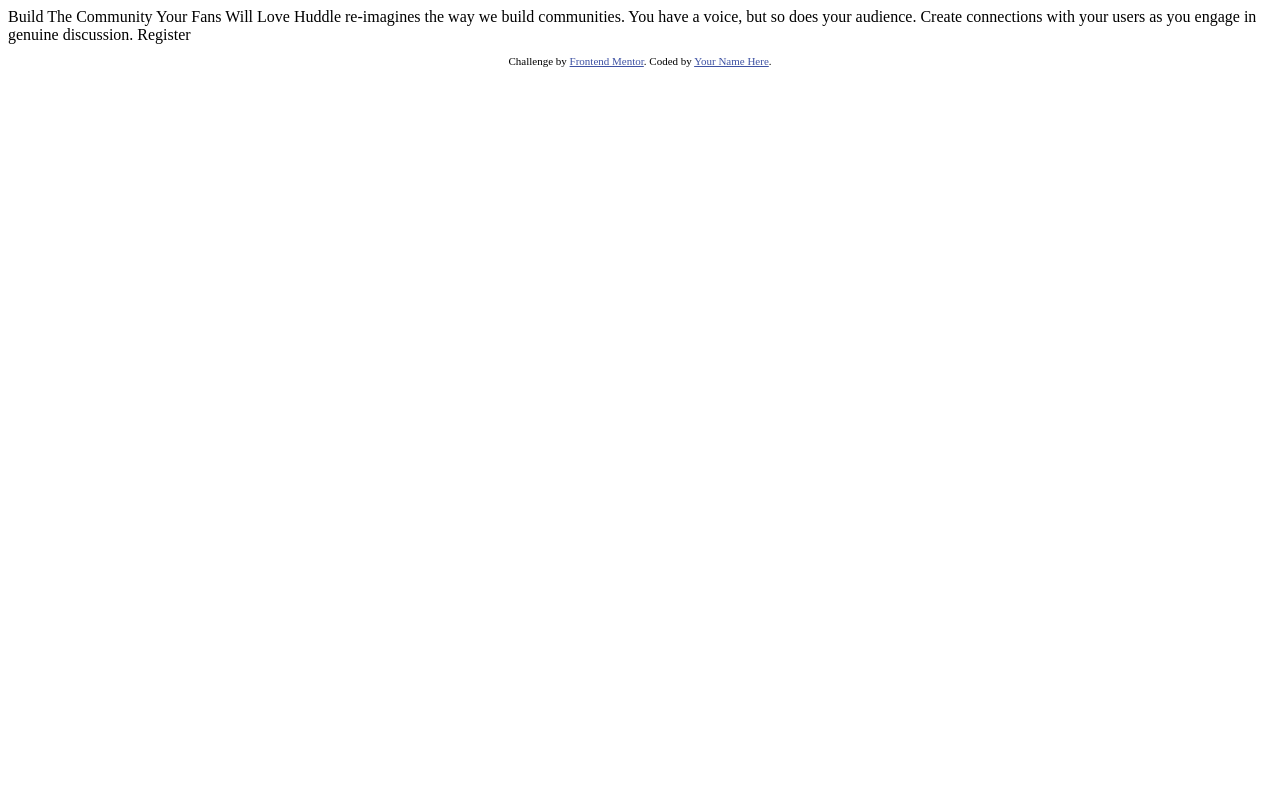
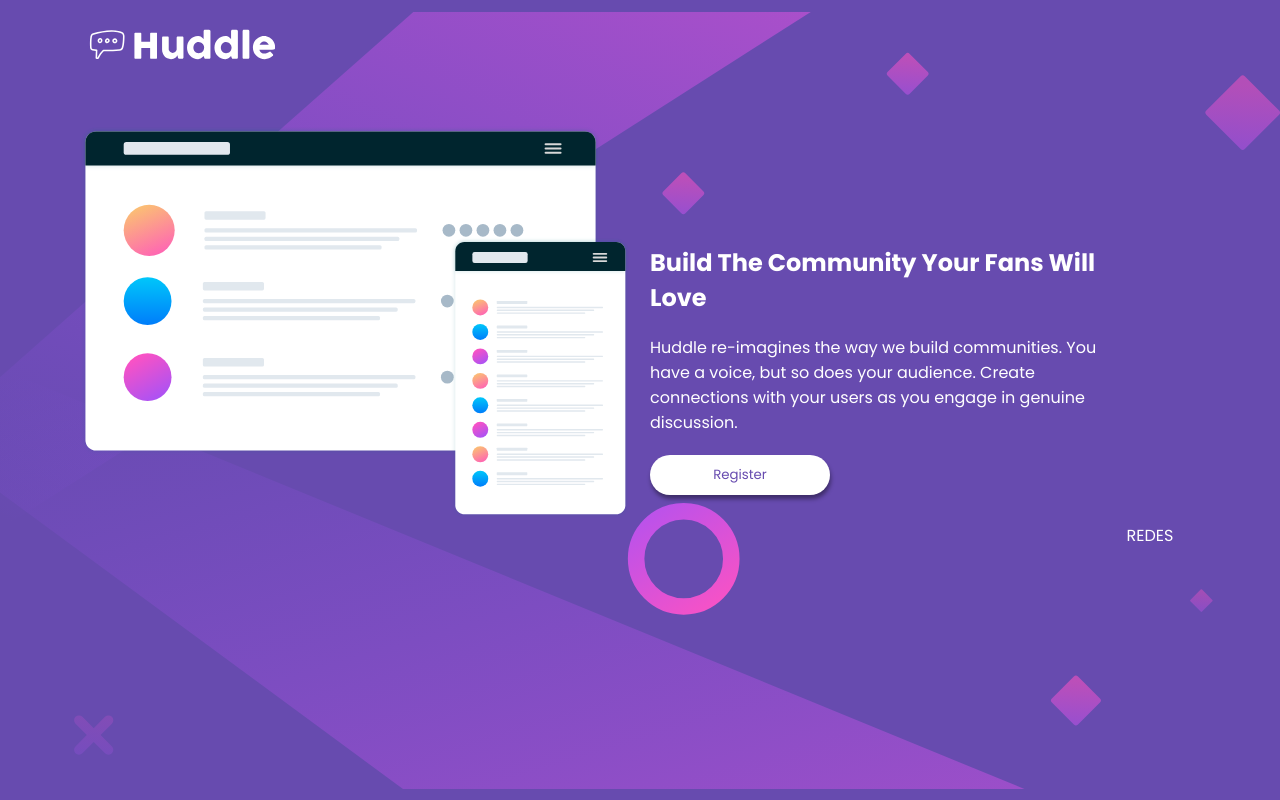
Before and after one commit to Rafael15gv/huddle-landing-page-with-single-introductory-section-master, a plain HTML site: page index.html in a window 1280 px wide. Drawn offline with Linux system fonts and the light colour scheme.

Commit message:
feat CSS se realiza layout para movile y desktop

```diff
--- a/index.html
+++ b/index.html
@@ -3,31 +3,35 @@
 <head>
   <meta charset="UTF-8">
   <meta name="viewport" content="width=device-width, initial-scale=1.0"> <!-- displays site properly based on user's device -->
+  <title>Huddle landing page with single introductory section</title>
 
   <link rel="icon" type="image/png" sizes="32x32" href="./images/favicon-32x32.png">
+  <link rel="stylesheet" href="style.css">
+  <link rel="preconnect" href="https://fonts.googleapis.com">
+  <link rel="preconnect" href="https://fonts.gstatic.com" crossorigin>
+  <link href="https://fonts.googleapis.com/css2?family=Open+Sans:ital,wght@0,300..800;1,300..800&family=Poppins:ital,wght@0,100;0,200;0,300;0,400;0,500;0,600;0,700;0,800;0,900;1,100;1,200;1,300;1,400;1,500;1,600;1,700;1,800;1,900&display=swap" rel="stylesheet">
 
-  <title>Frontend Mentor | Huddle landing page with single introductory section</title>
-
-  <!-- Feel free to remove these styles or customise in your own stylesheet 👍 -->
-  <style>
-    .attribution { font-size: 11px; text-align: center; }
-    .attribution a { color: hsl(228, 45%, 44%); }
-  </style>
 </head>
 <body>
+  <main class="container">
+    <section class="img">
+      <img class="img__logo" src="/images/logo.svg" alt="logo">
+      <!-- <div class="img__img"></div> -->
+      <img class="img__img" src="/images/illustration-mockups.svg" alt="pagina">
+    </section>
 
-  Build The Community Your Fans Will Love
+    <section class="content">
 
-  Huddle re-imagines the way we build communities. You have a voice, but so does your audience.
-  Create connections with your users as you engage in genuine discussion.
-
-  Register
-
-  <footer>
-    <p class="attribution">
-      Challenge by <a href="https://www.frontendmentor.io?ref=challenge" target="_blank">Frontend Mentor</a>.
-      Coded by <a href="#">Your Name Here</a>.
-    </p>
-  </footer>
+      <h1 class="content__titulo">Build The Community Your Fans Will Love</h1>
+      <p  class="content__parrafo">
+        Huddle re-imagines the way we build communities. You have a voice, but so does your audience.
+        Create connections with your users as you engage in genuine discussion.
+      </p>
+      <button class="content__btn" type="button">Register</button>
+      <div class="content__redes">
+        <p>REDES</p>
+      </div>
+    </section>
+  </main>
 </body>
 </html>
--- /dev/null
+++ b/style.css
@@ -0,0 +1,139 @@
+:root {
+  /* ## Color */
+
+/* ### Primary */
+
+--Violet: hsl(257, 40%, 49%);
+--Soft-Magenta: hsl(300, 69%, 71%);
+  color: white;
+  font-family: "Poppins", sans-serif;
+}
+
+
+* {
+  margin: 0px;
+  padding: 0px;
+  box-sizing: border-box;
+}
+
+body {
+  background-color: var(--Violet);
+  display: flex;
+  justify-content: center;
+  align-items: center;
+  height: 100dvh;
+  background-image: url(/images/bg-mobile.svg);
+  background-size:  contain;
+  background-position: center;
+  background-repeat: no-repeat;
+}
+
+
+
+
+.container {
+
+  /* background-color: gray; */
+  width: 350px;
+  display: flex;
+  flex-direction: column;
+  gap: 20px;
+  padding: 20px;
+}
+
+.img {
+  /* background-color: blue; */
+  margin-bottom: 30px;
+}
+.img__logo {
+  width: 100px;
+  /* background-color: aquamarine; */
+  margin-bottom: 50px;
+
+}
+
+.img__img {
+
+  /* background-color: yellowgreen; */
+  width: 100%;
+}
+
+
+.content {
+  /* background-color: green; */
+  display: flex;
+  justify-content: center;
+  align-items: center;
+  flex-direction: column;
+  gap: 20px;
+}
+.content__titulo, .content__parrafo {
+  text-align: center;
+}
+/* .content__parrafo {
+  text-align: center;
+} */
+.content__btn {
+  background-color: white;
+  width: 180px;
+  height: 40px;
+  border: none;
+  border-radius: 20px;
+  box-shadow: 1px 4px  4px rgba(0, 0, 0, .4);
+  color: var(--Violet);
+  font-family: "Poppins", sans-serif;
+  transition: transform .3s ease-in-out;
+}
+
+.content__btn:hover {
+  cursor: pointer;
+  background-color: var(--Soft-Magenta);
+  transform: scale(1.1);
+}
+
+.content__redes {
+  /* background-color: rebeccapurple; */
+  width: 100px;
+  height: 40px;
+  text-align: center;
+  align-content: center;
+}
+
+
+@media (width >= 450px){
+  body {
+    /* background-color: black; */
+    background-image: url(/images/bg-desktop.svg);
+  }
+
+  .container {
+    width: 100%;
+    height: 100%;
+    flex-direction: row;
+    padding: 20px 80px;
+  }
+  .img {
+    /* background-color: blue;
+    margin-bottom: 30px; */
+    width: 100%;
+  }
+
+  .img__logo {
+width: 200px;
+
+  }
+  .content {
+    width: 100%;
+    align-items: flex-start;
+  }
+
+  .content__titulo, .content__parrafo {
+    text-align: left;
+    padding-right: 100px;
+  }
+
+  .content__redes {
+    align-self: flex-end;
+  }
+
+}
```
